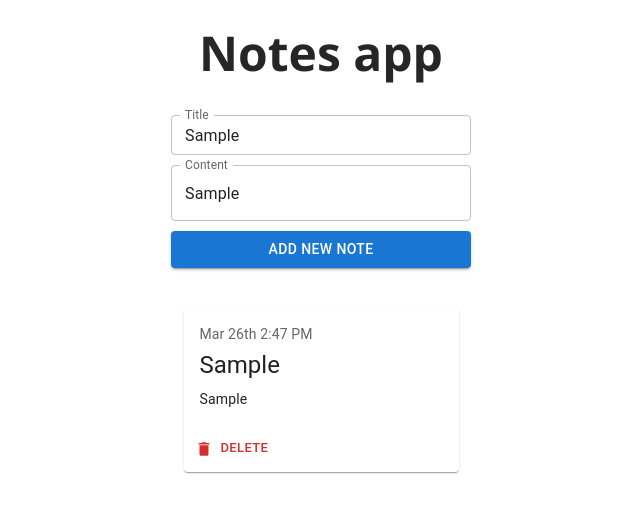
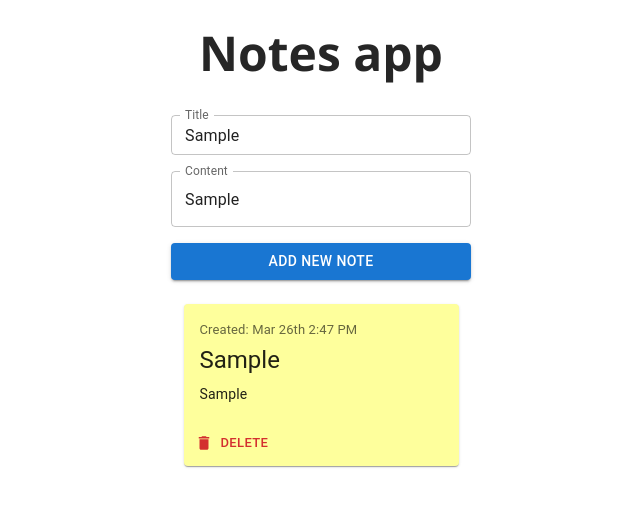
Before and after one commit to Golannnnn/notes-app, a React (Create React App) app: page / in a window 1280 px wide. Both pictures are taken after typing "Sample", "Sample" into the empty fields and a click on the button "ADD NEW NOTE". Shown: the top 512 px of the page, without its empty margins (319-959 px from the left). Built offline with nearby package versions, Linux system fonts and the light colour scheme.

Commit message:
finished milestone5

```diff
--- a/src/App.js
+++ b/src/App.js
@@ -1,5 +1,4 @@
 import { useState } from "react";
-import { nanoid } from "nanoid";
 import Form from "./components/Form";
 import Results from "./components/Results";
 
@@ -13,52 +12,6 @@ import Results from "./components/Results";
 
 function App() {
   const [notes, setNotes] = useState([]);
-  const [input, setInput] = useState({
-    title: "",
-    content: "",
-    error: "",
-  });
-
-  const handleChange = (event) => {
-    if (event.target.name === "content") {
-      if (event.target.value !== "") {
-        setInput((prev) => ({
-          ...prev,
-          error: "",
-        }));
-      }
-    }
-    setInput((prev) => ({
-      ...prev,
-      [event.target.name]: event.target.value,
-    }));
-  };
-
-  const handleSubmit = (event) => {
-    event.preventDefault();
-    if (input.content === "") {
-      setInput((prev) => ({
-        ...prev,
-        error: "Can't be empty",
-      }));
-    } else {
-      setInput((prev) => ({
-        ...prev,
-        error: "",
-      }));
-      addNote();
-    }
-  };
-
-  const addNote = () => {
-    const noteObj = {
-      title: input.title,
-      content: input.content,
-      date: new Date(),
-      id: nanoid(),
-    };
-    setNotes(notes.concat(noteObj));
-  };
 
   const deleteNote = (id) => {
     if (window.confirm("Are you sure you want to delete your note?")) {
@@ -69,12 +22,8 @@ function App() {
   return (
     <div className="app">
       <h1 className="title">Notes app</h1>
-      <Form
-        input={input}
-        handleChange={handleChange}
-        handleSubmit={handleSubmit}
-      />
-      <Results notes={notes} deleteNote={deleteNote} />
+      <Form notes={notes} setNotes={setNotes} />
+      <Results notes={notes} setNotes={setNotes} deleteNote={deleteNote} />
     </div>
   );
 }
--- a/src/components/Form.js
+++ b/src/components/Form.js
@@ -1,9 +1,86 @@
+import { useState } from "react";
+import { nanoid } from "nanoid";
 import TextField from "@mui/material/TextField";
 import Button from "@mui/material/Button";
+import Typography from "@mui/material/Typography";
 
-const Form = ({ input, handleChange, handleSubmit }) => {
+const Form = ({ notes, setNotes, openModal, noteObj, handleClose }) => {
+  const [input, setInput] = useState({
+    title: noteObj ? noteObj.title : "",
+    content: noteObj ? noteObj.content : "",
+    error: "",
+  });
+
+  const handleChange = (event) => {
+    if (event.target.name === "content") {
+      if (event.target.value !== "") {
+        setInput((prev) => ({
+          ...prev,
+          error: "",
+        }));
+      }
+    }
+    setInput((prev) => ({
+      ...prev,
+      [event.target.name]: event.target.value,
+    }));
+  };
+
+  const handleSubmit = (event) => {
+    event.preventDefault();
+    if (input.content === "") {
+      setInput((prev) => ({
+        ...prev,
+        error: "Can't be empty",
+      }));
+    } else {
+      setInput((prev) => ({
+        ...prev,
+        error: "",
+      }));
+      if (openModal) {
+        changeNote();
+        handleClose();
+      } else {
+        addNote();
+      }
+    }
+  };
+
+  const addNote = () => {
+    const noteObj = {
+      title: input.title,
+      content: input.content,
+      date: new Date(),
+      id: nanoid(),
+    };
+    setNotes(notes.concat(noteObj));
+  };
+
+  const changeNote = () => {
+    setNotes(
+      notes.map((n) => {
+        if (n.id === openModal.id) {
+          return {
+            ...n,
+            title: input.title,
+            content: input.content,
+            update: new Date(),
+          };
+        } else {
+          return n;
+        }
+      })
+    );
+  };
+
   return (
     <form onSubmit={handleSubmit}>
+      {openModal && (
+        <Typography sx={{ mb: 2 }} variant="h5" component="div">
+          Edit my note
+        </Typography>
+      )}
       <TextField
         name="title"
         id="outlined-basic"
@@ -12,6 +89,10 @@ const Form = ({ input, handleChange, handleSubmit }) => {
         size="small"
         value={input.title}
         onChange={handleChange}
+        // sx={{
+        //   mt: openModal && 5,
+        // }}
+        sx={{ mb: 2 }}
       />
       <TextField
         name="content"
@@ -22,13 +103,14 @@ const Form = ({ input, handleChange, handleSubmit }) => {
         value={input.content}
         onChange={handleChange}
         sx={{
-          width: 300,
+          width: openModal ? "100%" : 300,
+          mb: 2,
         }}
         error={!!input.error}
         helperText={input.error}
       />
-      <Button type="submit" variant="contained">
-        Add new note
+      <Button type="submit" variant="contained" sx={{ mb: -2 }}>
+        {openModal ? "Update note" : "Add new note"}
       </Button>
     </form>
   );
--- a/src/components/Note.js
+++ b/src/components/Note.js
@@ -6,9 +6,7 @@ import CardActions from "@mui/material/CardActions";
 import Button from "@mui/material/Button";
 import DeleteIcon from "@mui/icons-material/Delete";
 
-const Note = ({ title, content, date, id, deleteNote, handleOpen }) => {
-  const formattedDate = format(new Date(date), "MMM do p");
-
+const Note = ({ title, content, date, update, id, deleteNote, handleOpen }) => {
   return (
     <>
       <Card
@@ -16,15 +14,25 @@ const Note = ({ title, content, date, id, deleteNote, handleOpen }) => {
         sx={{
           minWidth: { xs: "100%", sm: 275 },
           maxWidth: { sm: 300, md: 300, lg: 300, xl: 300 },
+          backgroundColor: "#feff9c",
         }}
       >
         <CardContent
           onClick={() => handleOpen(id)}
           style={{ cursor: "pointer" }}
         >
-          <Typography sx={{ fontSize: 14 }} color="text.secondary" gutterBottom>
-            {formattedDate}
+          <Typography sx={{ fontSize: 13 }} color="text.secondary" gutterBottom>
+            Created: {format(new Date(date), "MMM do p")}
           </Typography>
+          {update && (
+            <Typography
+              sx={{ fontSize: 12, mb: 1 }}
+              color="text.secondary"
+              gutterBottom
+            >
+              Updated: {format(new Date(update), "MMM do p")}
+            </Typography>
+          )}
           <Typography sx={{ mb: 1 }} variant="h5" component="div">
             {title}
           </Typography>
--- a/src/components/NoteModal.js
+++ b/src/components/NoteModal.js
@@ -1,25 +1,25 @@
-import { format } from "date-fns";
 import Modal from "@mui/material/Modal";
-import Typography from "@mui/material/Typography";
 import Card from "@mui/material/Card";
 import CardContent from "@mui/material/CardContent";
 import IconButton from "@mui/material/IconButton";
 import CloseIcon from "@mui/icons-material/Close";
+import Form from "./Form";
 
-const NoteModal = ({ openModal, handleClose, notes }) => {
+const NoteModal = ({ openModal, handleClose, notes, setNotes }) => {
   const filteredNotes = notes.filter((n) => n.id === openModal.id);
   const [noteObj] = filteredNotes;
-  const formattedDate = format(new Date(noteObj.date), "MMM do p");
 
   const style = {
     position: "absolute",
     top: "50%",
     left: "50%",
-    width: 300,
+    width: 340,
     transform: "translate(-50%, -50%)",
     bgcolor: "background.paper",
     borderRadius: 1,
     boxShadow: 24,
+    paddingRight: 1,
+    paddingLeft: 1,
   };
 
   return (
@@ -43,13 +43,14 @@ const NoteModal = ({ openModal, handleClose, notes }) => {
           >
             <CloseIcon />
           </IconButton>
-          <Typography sx={{ fontSize: 14 }} color="text.secondary" gutterBottom>
-            {formattedDate}
-          </Typography>
-          <Typography sx={{ mb: 1 }} variant="h5" component="div">
-            {noteObj.title}
-          </Typography>
-          <Typography variant="body2">{noteObj.content}</Typography>
+
+          <Form
+            notes={notes}
+            setNotes={setNotes}
+            openModal={openModal}
+            noteObj={noteObj}
+            handleClose={handleClose}
+          />
         </CardContent>
       </Card>
     </Modal>
--- a/src/components/Results.js
+++ b/src/components/Results.js
@@ -2,7 +2,7 @@ import { useState } from "react";
 import Note from "./Note";
 import NoteModal from "./NoteModal";
 
-const Results = ({ notes, deleteNote }) => {
+const Results = ({ notes, setNotes, deleteNote }) => {
   const [openModal, setOpenModal] = useState({
     id: null,
     open: false,
@@ -30,6 +30,7 @@ const Results = ({ notes, deleteNote }) => {
       title={n.title}
       content={n.content}
       date={n.date}
+      update={n.update && n.update}
       id={n.id}
       deleteNote={deleteNote}
       handleOpen={handleOpen}
@@ -44,6 +45,7 @@ const Results = ({ notes, deleteNote }) => {
           openModal={openModal}
           handleClose={handleClose}
           notes={notes}
+          setNotes={setNotes}
         />
       )}
     </div>
--- a/src/index.css
+++ b/src/index.css
@@ -27,11 +27,6 @@ form {
   margin-bottom: 20px;
 }
 
-form > :first-child,
-form > :nth-child(2) {
-  margin-bottom: 10px;
-}
-
 .results-container {
   display: flex;
   justify-content: center;
```
